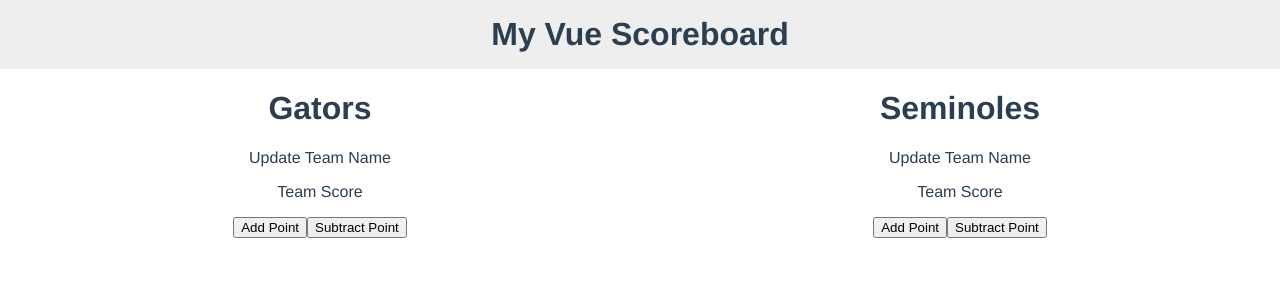
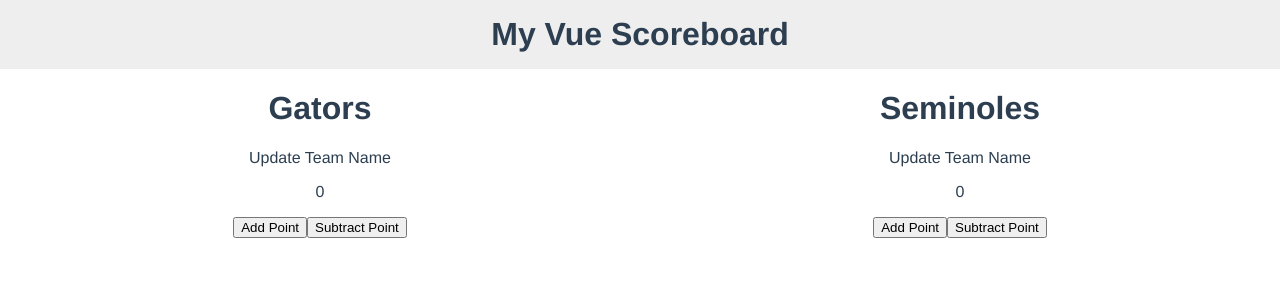
Before and after one commit to DylanAttal/vue-scoreboard-app-1, a Vue app: page / in a window 1280 px wide. Shown: the top 300 px of the page. Built offline with nearby package versions, Linux system fonts and the light colour scheme.

Commit message:
passes down score via props

```diff
--- a/src/App.vue
+++ b/src/App.vue
@@ -2,7 +2,12 @@
   <div id="app">
     <Header />
     <div class="teams-container">
-      <Team v-for="(team, index) in teams" :key="index" :teamName="team.teamName" />
+      <Team
+        v-for="(team, index) in teams"
+        :key="index"
+        :teamName="team.teamName"
+        :score="team.score"
+      />
     </div>
   </div>
 </template>
@@ -21,10 +26,12 @@
     return {
       teams: [
         {
-          teamName: "Gators"
+          teamName: "Gators",
+          score: 0
         },
         {
-          teamName: "Seminoles"
+          teamName: "Seminoles",
+          score: 0
         }
       ]
     };
--- a/src/components/Team.vue
+++ b/src/components/Team.vue
@@ -2,7 +2,7 @@
   <div>
     <h1>{{ teamName }}</h1>
     <p>Update Team Name</p>
-    <p>Team Score</p>
+    <p>{{ score }}</p>
     <button>Add Point</button>
     <button>Subtract Point</button>
   </div>
@@ -12,7 +12,8 @@
 export default {
   name: "Team",
   props: {
-    teamName: String
+    teamName: String,
+    score: Number
   }
 };
 </script>
```
